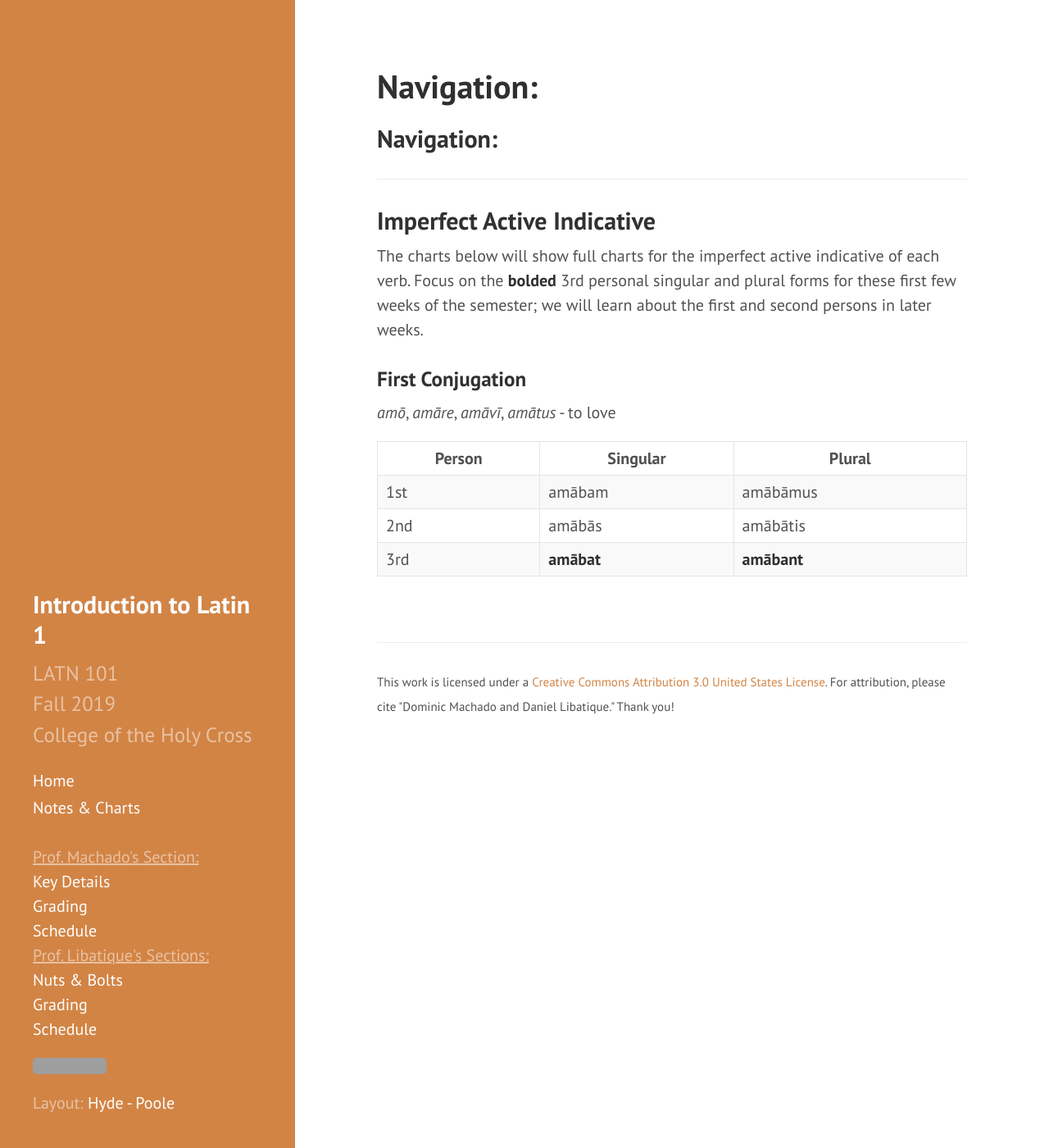
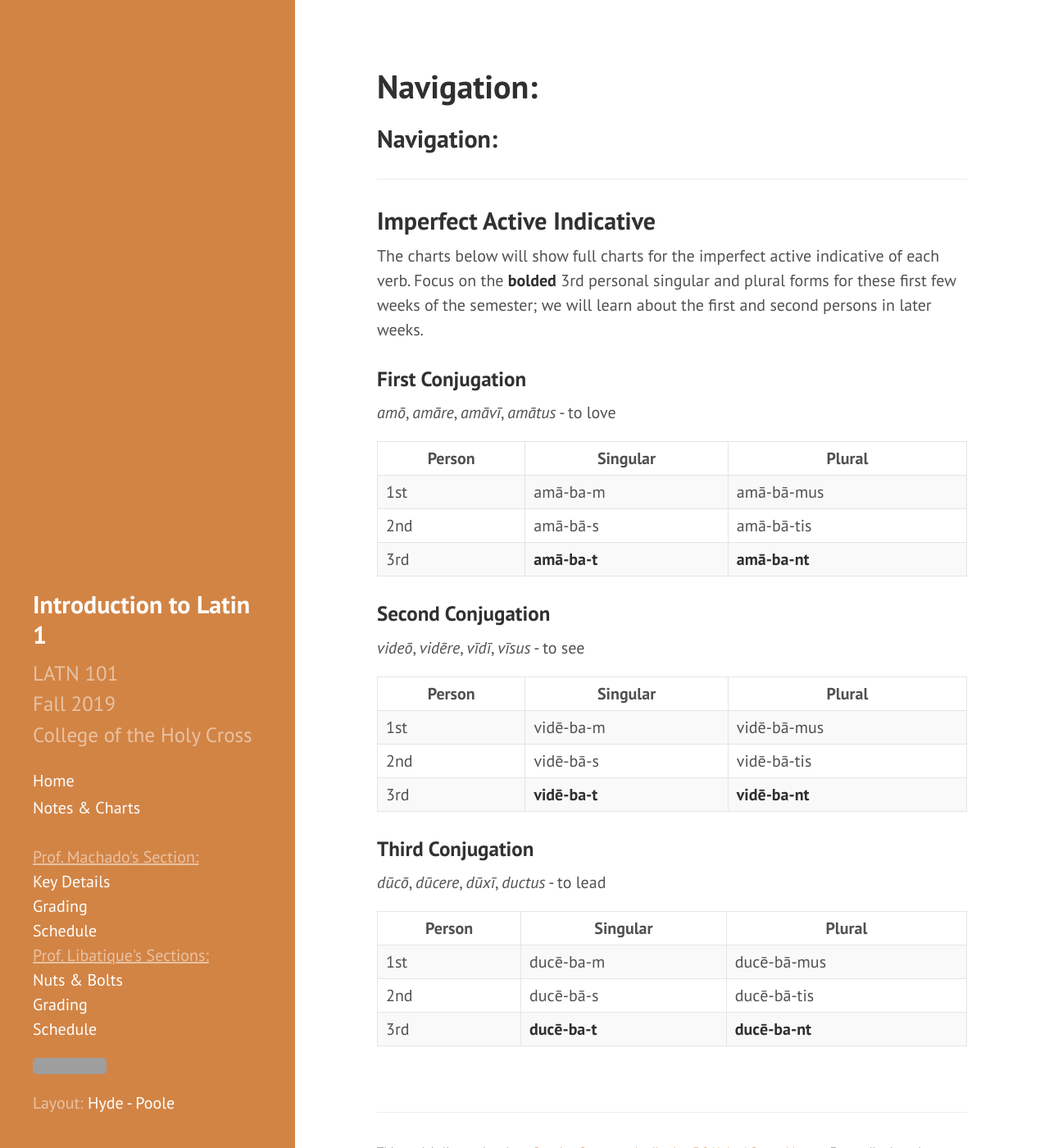
Before and after one commit to DLibatique/LATN102-S20, a Jekyll site: the page built from charts/02-imperfect active and passive.md, in a window 1280 px wide and 1400 px high. Shown: the whole window at 82% size. Built offline with Jekyll 4.4.1, drawn with Linux system fonts in a browser that asks for light colours; our own code applies the rules of GitHub Pages for plain Markdown files; grey boxes are pictures that could not be loaded.

Commit message:
Second and third conjugation charts added

```diff
--- a/charts/02-imperfect active and passive.md
+++ b/charts/02-imperfect active and passive.md
@@ -12,6 +12,26 @@ The charts below will show full charts for the imperfect active indicative of ea
 
 | Person      | Singular |Plural |
 | ----------- | ----------- | ----------- |
-| 1st   | amābam       | amābāmus      |
-| 2nd  | amābās        | amābātis       |
-| 3rd  | **amābat**        | **amābant**     |
+| 1st   | amā-ba-m       | amā-bā-mus      |
+| 2nd  | amā-bā-s        | amā-bā-tis       |
+| 3rd  | **amā-ba-t**        | **amā-ba-nt**     |
+
+### Second Conjugation
+
+*videō*, *vidēre*, *vīdī*, *vīsus* - to see
+
+| Person      | Singular |Plural |
+| ----------- | ----------- | ----------- |
+| 1st   | vidē-ba-m       | vidē-bā-mus      |
+| 2nd  | vidē-bā-s        | vidē-bā-tis       |
+| 3rd  | **vidē-ba-t**        | **vidē-ba-nt**     |
+
+### Third Conjugation
+
+*dūcō*, *dūcere*, *dūxī*, *ductus* - to lead
+
+| Person      | Singular |Plural |
+| ----------- | ----------- | ----------- |
+| 1st   | ducē-ba-m       | ducē-bā-mus      |
+| 2nd  | ducē-bā-s        | ducē-bā-tis       |
+| 3rd  | **ducē-ba-t**        | **ducē-ba-nt**     |
```
